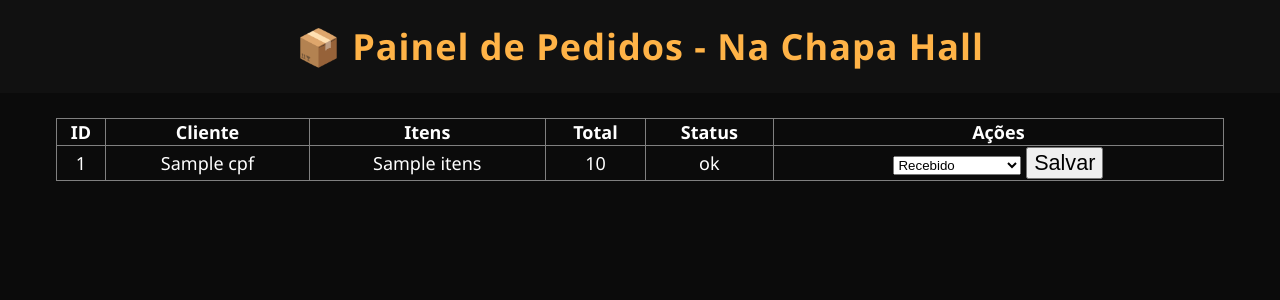
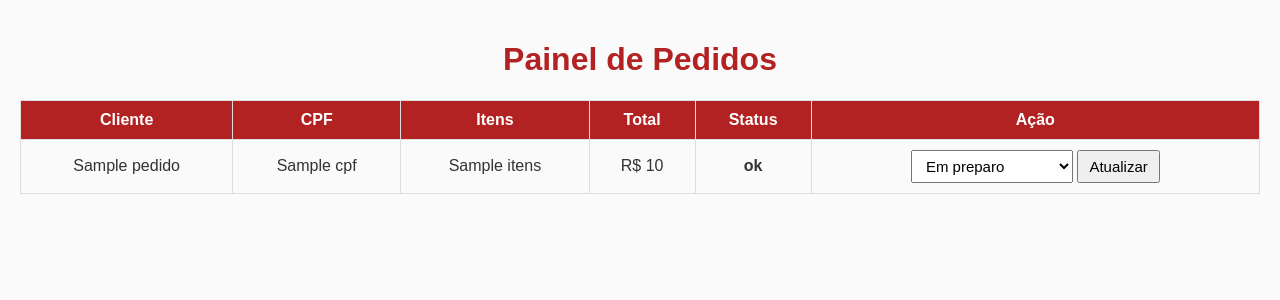
Before and after one commit to 71996376290r-sketch/nachapadelivery-txt, a Flask app: template templates/painel.html in a window 1280 px wide. Shown: the top 300 px of the page. Run offline with Flask 3, Linux system fonts and the light colour scheme; the template is opened without the code that fills it: most values are stand-ins (such as "Sample title", 1, 10 or a date in 2020); parts of the project's set-up code (start-up, migrations or seed data) failed here and were passed over.

Commit message:
Atualizar o painel.html

```diff
--- a/templates/painel.html
+++ b/templates/painel.html
@@ -1,37 +1,75 @@
 <!DOCTYPE html>
-<html lang="pt-BR">
+<html lang="pt-br">
 <head>
-<meta charset="utf-8">
-<title>Painel de Pedidos</title>
-<link rel="stylesheet" href="{{ url_for('static', filename='css/style.css') }}">
+    <meta charset="UTF-8">
+    <meta name="viewport" content="width=device-width, initial-scale=1.0">
+    <title>Painel de Pedidos - Na Chapa Hall</title>
+    <style>
+        body {
+            font-family: Arial, sans-serif;
+            background-color: #fafafa;
+            color: #333;
+            margin: 0;
+            padding: 20px;
+        }
+        h1 {
+            text-align: center;
+            color: #b22222;
+        }
+        table {
+            width: 100%;
+            border-collapse: collapse;
+            margin-top: 15px;
+        }
+        th, td {
+            border: 1px solid #ddd;
+            padding: 10px;
+            text-align: center;
+        }
+        th {
+            background-color: #b22222;
+            color: white;
+        }
+        select, button {
+            padding: 6px 10px;
+            font-size: 15px;
+        }
+        .status {
+            font-weight: bold;
+        }
+    </style>
 </head>
 <body>
-<header>📦 Painel de Pedidos - Na Chapa Hall</header>
-<div class="container">
-<table border="1" style="width:95%;margin:auto;color:white;text-align:center;border-collapse:collapse;">
-<tr><th>ID</th><th>Cliente</th><th>Itens</th><th>Total</th><th>Status</th><th>Ações</th></tr>
-{% for p in pedidos %}
+    <h1>Painel de Pedidos</h1>
+    <table>
         <tr>
-<td>{{ p.id }}</td>
-<td>{{ p.cpf }}</td>
-<td>{{ p.itens }}</td>
-<td>{{ p.total }}</td>
-<td>{{ p.status }}</td>
+            <th>Cliente</th>
+            <th>CPF</th>
+            <th>Itens</th>
+            <th>Total</th>
+            <th>Status</th>
+            <th>Ação</th>
+        </tr>
+        {% for pedido in pedidos %}
+        <tr>
+            <td>{{ pedido.nome }}</td>
+            <td>{{ pedido.cpf }}</td>
+            <td>{{ pedido.itens }}</td>
+            <td>R$ {{ pedido.total }}</td>
+            <td class="status">{{ pedido.status }}</td>
             <td>
-<form method="post" action="/alterar_status/{{ p.id }}">
+                <form method="POST" action="/atualizar_status">
+                    <input type="hidden" name="cpf" value="{{ pedido.cpf }}">
                     <select name="status">
-<option {{'selected' if p.status=='Recebido' else ''}}>Recebido</option>
-<option {{'selected' if p.status=='Em preparo' else ''}}>Em preparo</option>
-<option {{'selected' if p.status=='Pronto' else ''}}>Pronto</option>
-<option {{'selected' if p.status=='Saiu para entrega' else ''}}>Saiu para entrega</option>
-<option {{'selected' if p.status=='Entregue' else ''}}>Entregue</option>
+                        <option>Em preparo</option>
+                        <option>Saiu para entrega</option>
+                        <option>Concluído</option>
                     </select>
-<button type="submit">Salvar</button>
+                    <button type="submit">Atualizar</button>
                 </form>
             </td>
         </tr>
         {% endfor %}
     </table>
-</div>
 </body>
 </html>
```
Lines whose indentation alone changed are shown as unchanged.
